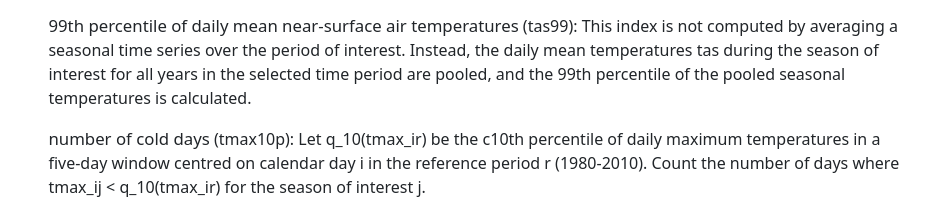
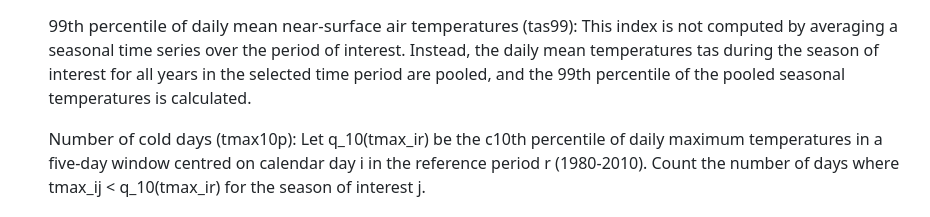
Before and after one commit to UCL/UKCORDEX-plot-explorer-dev, a React (Create React App) app: page /#/indices-help in a window 1280 px wide. Shown: the part 1980-2197 px from the top of the page, without its empty margins (308-1238 px from the left). Built offline with nearby package versions, Linux system fonts and the light colour scheme.

Commit message:
Update src/components/ExtraPages/Help/IndicesHelp.js
Co-authored-by: Raquel Alegre <r.alegre@ucl.ac.uk>

```diff
--- a/src/components/ExtraPages/Help/IndicesHelp.js
+++ b/src/components/ExtraPages/Help/IndicesHelp.js
@@ -450,7 +450,7 @@ function IndicesHelp() {
               the pooled seasonal temperatures is calculated.{" "}
             </p>{" "}
             <p className="contents">
-              <b>number of cold days</b> (tmax10p): Let q_{10}(tmax_ir) be the
+              <b>Number of cold days</b> (tmax10p): Let q_{10}(tmax_ir) be the
               c10th percentile of daily maximum temperatures in a five-day
               window centred on calendar day i in the reference period r
               (1980-2010). Count the number of days where tmax_ij {"<"} q_{10}
```
